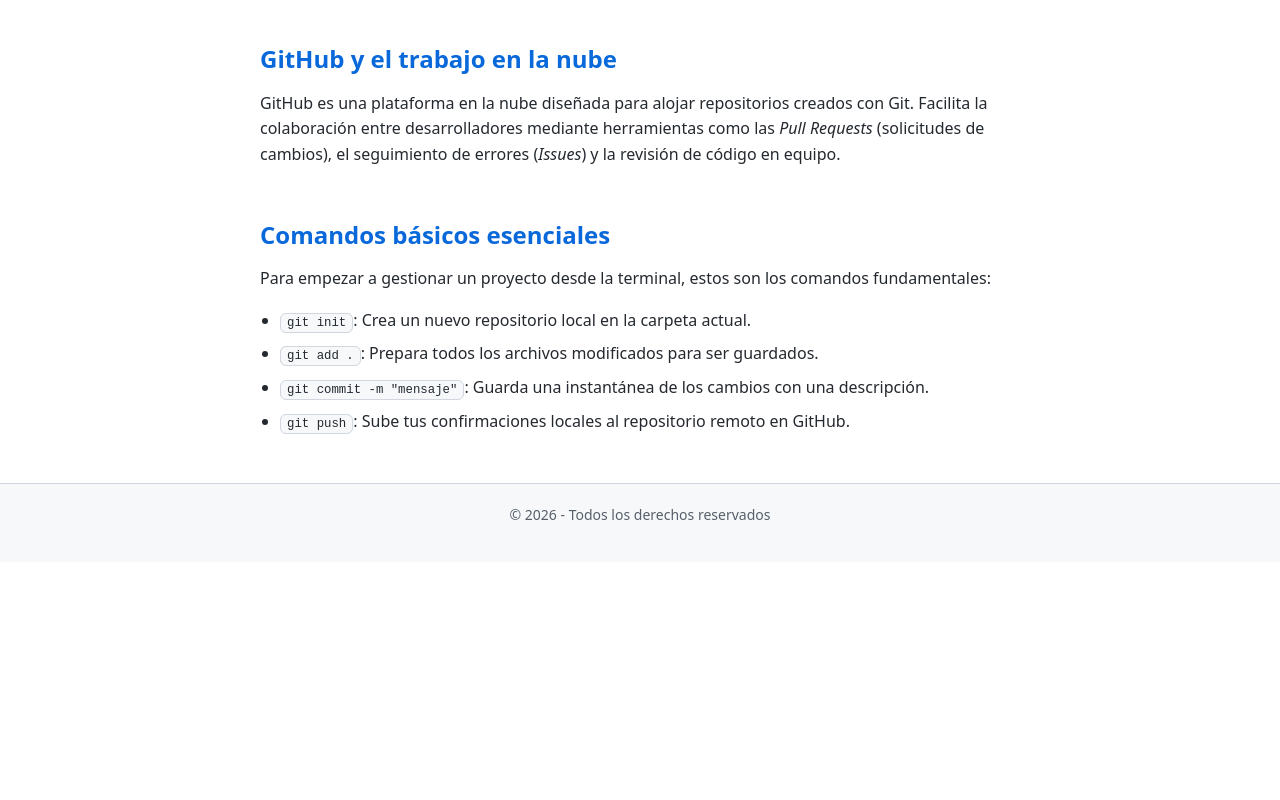
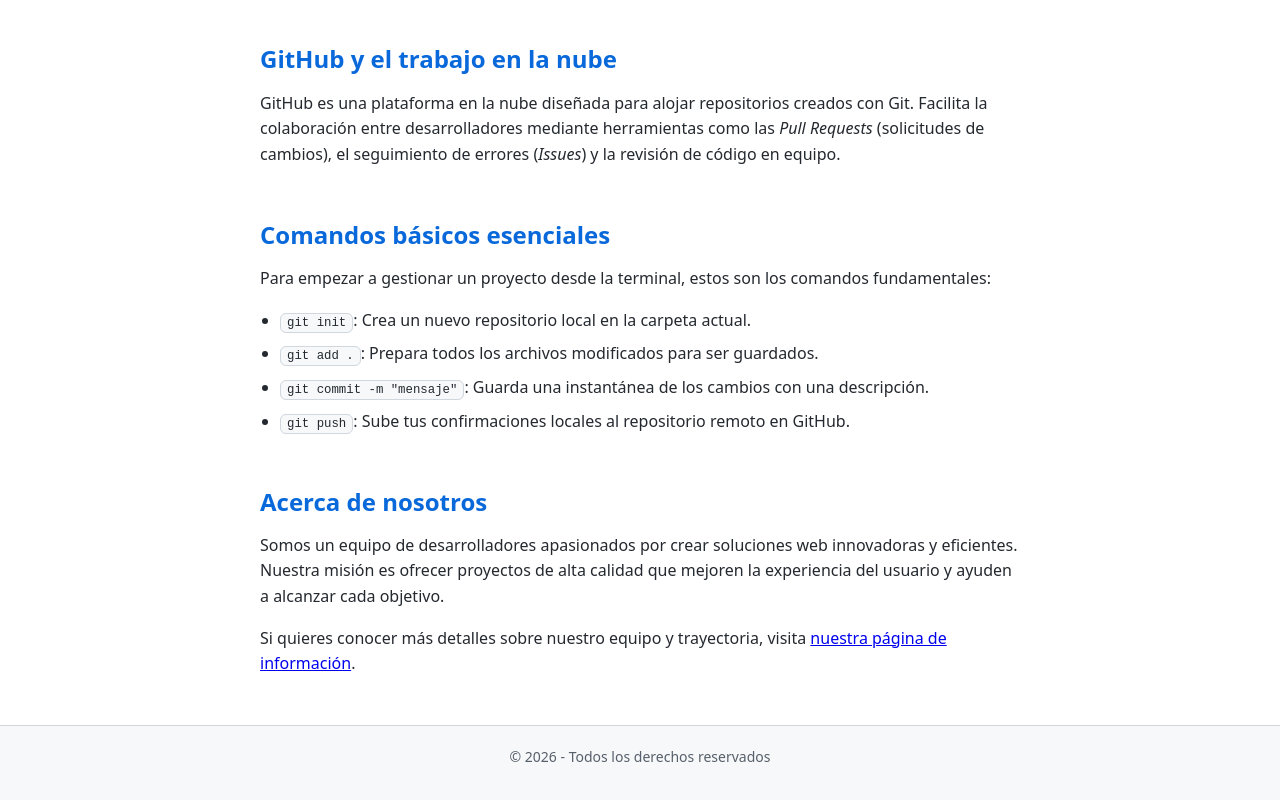
Before and after one commit to jmanzanera-edu/Proyecto-Web-JuMaBa2627, a plain HTML site: page index.html in a window 1280 px wide. Shown: the part 334-1134 px from the top of the page. Before the commit the page ends 896 px from the top, so only its background shows below. Drawn offline with Linux system fonts and the light colour scheme.

Commit message:
Modifico index con sección about

```diff
--- a/index.html
+++ b/index.html
@@ -6,7 +6,7 @@
     <meta name="viewport" content="width=device-width, initial-scale=1.0">
     <title>Actividad 3.1</title>
     <!-- Enlace a la hoja de estilos externa -->
-  <link rel="stylesheet" href="./css/styles.css">
+    <link rel="stylesheet" href="./css/styles.css">
 </head>
 
 <body>
@@ -57,6 +57,16 @@
                     <li><code>git push</code>: Sube tus confirmaciones locales al repositorio remoto en GitHub.</li>
                 </ul>
             </section>
+            <section id="about">
+                <h2>Acerca de nosotros</h2>
+                <p>Somos un equipo de desarrolladores apasionados por crear soluciones web innovadoras y eficientes.
+                    Nuestra misión es ofrecer proyectos de alta calidad que mejoren la experiencia del usuario y
+                    ayuden a alcanzar cada objetivo.</p>
+                <p>Si quieres conocer más detalles sobre nuestro equipo y trayectoria, visita <a
+                        href="../pages/about.html">nuestra página de información</a>.</p>
+            </section>
+
+
         </section>
     </main>
 
```
